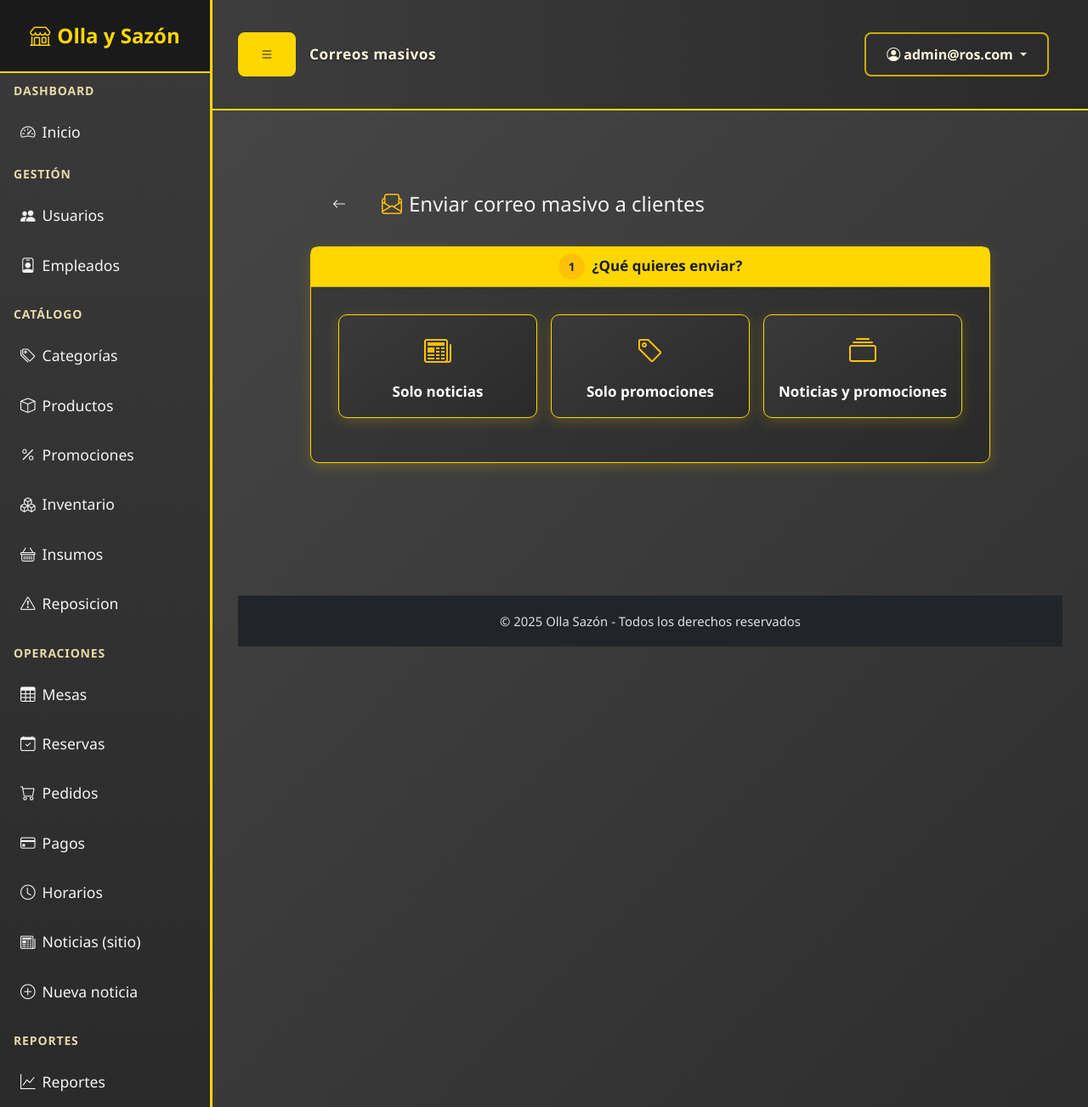
After one commit to Alex0523-sketch/ROS_Python, a Django app: page /correo-masivo/ in a window 1280 px wide. The commit adds this page. Shown: the whole page at 85% size. Run offline with Django 5.2, Linux system fonts and the light colour scheme; a user stored in the database is signed in; data comes from the database, SQL or seed files in the repository; tables that the repository leaves empty hold one stand-in row (values such as "Sample post").

Commit message:
Correos Masivos y vistas.

```diff
--- /dev/null
+++ b/template/admin/correo_masivo_form.html
@@ -0,0 +1,172 @@
+{% extends "layout/base.html" %}
+{% block title %}Correos masivos{% endblock %}
+{% block page_title %}Correos masivos{% endblock %}
+
+{% block extra_css %}
+<style>
+  .tipo-card { cursor: pointer; transition: border-color .15s, box-shadow .15s; color: #fff; }
+  .tipo-card:hover { border-color: #ffd700 !important; }
+  .tipo-card.selected { border-color: #ffd700 !important; box-shadow: 0 0 0 2px rgba(255,215,0,.35); }
+  .tipo-card .fw-semibold { color: #fff !important; }
+  .item-card { cursor: pointer; transition: border-color .15s, background .15s; color: #fff; }
+  .item-card:hover { border-color: #ffd700 !important; }
+  .item-card.selected { border-color: #ffd700 !important; background: rgba(255,215,0,.08) !important; }
+  .item-card .fw-semibold { color: #fff !important; }
+  .item-card .text-muted { color: rgba(255,255,255,0.6) !important; }
+  .item-card .text-white-50 { color: rgba(255,255,255,0.5) !important; }
+  .item-card .check-icon { display:none; color:#ffd700; font-size:1.2rem; }
+  .item-card.selected .check-icon { display:inline; }
+  /* Las secciones están en el DOM siempre; JS las muestra/oculta visualmente */
+  #seccion-noticias, #seccion-promociones, #seccion-asunto { visibility:hidden; max-height:0; overflow:hidden; margin:0; padding:0; opacity:0; transition: opacity .2s; }
+  #seccion-noticias.visible, #seccion-promociones.visible, #seccion-asunto.visible { visibility:visible; max-height:none; overflow:visible; margin-bottom:1.5rem!important; padding:0; opacity:1; }
+</style>
+{% endblock %}
+
+{% block content %}
+<div class="container-fluid" style="max-width:860px">
+  <div class="d-flex align-items-center gap-3 mb-4">
+    <a href="{% url 'admin_dashboard' %}" class="btn btn-outline-light btn-sm"><i class="bi bi-arrow-left"></i></a>
+    <h4 class="mb-0"><i class="bi bi-envelope-paper me-2 text-warning"></i>Enviar correo masivo a clientes</h4>
+  </div>
+
+  <form method="post" id="form-correo">
+    {% csrf_token %}
+
+    {# ── PASO 1: tipo ── #}
+    <div class="card mb-4">
+      <div class="card-header fw-semibold"><span class="badge bg-warning text-dark me-2">1</span>¿Qué quieres enviar?</div>
+      <div class="card-body">
+        <div class="row g-3">
+          <div class="col-12 col-md-4">
+            <div class="tipo-card card border-secondary p-3 text-center" data-tipo="noticias">
+              <i class="bi bi-newspaper fs-2 text-warning mb-2"></i>
+              <div class="fw-semibold">Solo noticias</div>
+              <input type="radio" name="tipo" value="noticias" class="d-none">
+            </div>
+          </div>
+          <div class="col-12 col-md-4">
+            <div class="tipo-card card border-secondary p-3 text-center" data-tipo="promociones">
+              <i class="bi bi-tag fs-2 text-warning mb-2"></i>
+              <div class="fw-semibold">Solo promociones</div>
+              <input type="radio" name="tipo" value="promociones" class="d-none">
+            </div>
+          </div>
+          <div class="col-12 col-md-4">
+            <div class="tipo-card card border-secondary p-3 text-center" data-tipo="ambas">
+              <i class="bi bi-collection fs-2 text-warning mb-2"></i>
+              <div class="fw-semibold">Noticias y promociones</div>
+              <input type="radio" name="tipo" value="ambas" class="d-none">
+            </div>
+          </div>
+        </div>
+      </div>
+    </div>
+
+    {# ── PASO 2: seleccionar noticias ── #}
+    <div class="card mb-4" id="seccion-noticias">
+      <div class="card-header fw-semibold"><span class="badge bg-warning text-dark me-2">2a</span>Selecciona las noticias</div>
+      <div class="card-body">
+        {% if noticias %}
+        <div class="row g-2">
+          {% for n in noticias %}
+          <div class="col-12 col-md-6">
+            <div class="item-card card border-secondary p-3" data-group="noticia" data-id="{{ n.id }}">
+              <div class="d-flex justify-content-between align-items-start gap-2">
+                <div>
+                  <div class="fw-semibold">{{ n.titulo }}</div>
+                  <div class="text-muted small">{{ n.fecha_publicacion|default:"Sin fecha" }}</div>
+                  <div class="small mt-1 text-white-50">{{ n.contenido|truncatechars:80 }}</div>
+                </div>
+                <i class="bi bi-check-circle-fill check-icon flex-shrink-0"></i>
+              </div>
+              <input type="checkbox" name="noticias_ids" value="{{ n.id }}" class="d-none item-check">
+            </div>
+          </div>
+          {% endfor %}
+        </div>
+        {% else %}
+        <p class="text-muted mb-0">No hay noticias publicadas. <a href="{% url 'admin_noticia_nuevo' %}" class="link-warning">Crear una</a>.</p>
+        {% endif %}
+      </div>
+    </div>
+
+    {# ── PASO 2: seleccionar promociones ── #}
+    <div class="card mb-4" id="seccion-promociones">
+      <div class="card-header fw-semibold"><span class="badge bg-warning text-dark me-2">2b</span>Selecciona las promociones</div>
+      <div class="card-body">
+        {% if promociones %}
+        <div class="row g-2">
+          {% for p in promociones %}
+          <div class="col-12 col-md-6">
+            <div class="item-card card border-secondary p-3" data-group="promocion" data-id="{{ p.id_promocion }}">
+              <div class="d-flex justify-content-between align-items-start gap-2">
+                <div>
+                  <div class="fw-semibold">{{ p.titulo }}</div>
+                  <div class="text-muted small">{{ p.fecha_inicio }} → {{ p.fecha_fin }} · <span class="text-warning">{{ p.descuento }}% dto.</span></div>
+                  {% if p.descripcion %}<div class="small mt-1 text-white-50">{{ p.descripcion|truncatechars:80 }}</div>{% endif %}
+                </div>
+                <i class="bi bi-check-circle-fill check-icon flex-shrink-0"></i>
+              </div>
+              <input type="checkbox" name="promociones_ids" value="{{ p.id_promocion }}" class="d-none item-check">
+            </div>
+          </div>
+          {% endfor %}
+        </div>
+        {% else %}
+        <p class="text-muted mb-0">No hay promociones activas. <a href="{% url 'admin_promocion_nuevo' %}" class="link-warning">Crear una</a>.</p>
+        {% endif %}
+      </div>
+    </div>
+
+    {# ── PASO 3: asunto personalizado ── #}
+    <div class="card mb-4" id="seccion-asunto">
+      <div class="card-header fw-semibold"><span class="badge bg-warning text-dark me-2">3</span>Asunto del correo <span class="text-muted fw-normal">(opcional)</span></div>
+      <div class="card-body">
+        <input type="text" name="subject" class="form-control" placeholder="Se generará automáticamente si lo dejas vacío">
+      </div>
+    </div>
+
+    <div id="btn-enviar-wrap" style="display:none">
+      <button type="submit" class="btn btn-warning fw-bold px-4">
+        <i class="bi bi-send me-2"></i>Enviar a todos los clientes
+      </button>
+    </div>
+  </form>
+</div>
+{% endblock %}
+
+{% block extra_js %}
+<script>
+document.addEventListener('DOMContentLoaded', function () {
+  const tipoCards = document.querySelectorAll('.tipo-card');
+  const secNoticias = document.getElementById('seccion-noticias');
+  const secPromociones = document.getElementById('seccion-promociones');
+  const secAsunto = document.getElementById('seccion-asunto');
+  const btnWrap = document.getElementById('btn-enviar-wrap');
+
+  function mostrar(el) { el.classList.add('visible'); }
+  function ocultar(el) { el.classList.remove('visible'); }
+
+  tipoCards.forEach(card => {
+    card.addEventListener('click', function () {
+      tipoCards.forEach(c => { c.classList.remove('selected'); c.querySelector('input[type=radio]').checked = false; });
+      this.classList.add('selected');
+      this.querySelector('input[type=radio]').checked = true;
+      const tipo = this.dataset.tipo;
+
+      tipo === 'noticias' || tipo === 'ambas' ? mostrar(secNoticias) : ocultar(secNoticias);
+      tipo === 'promociones' || tipo === 'ambas' ? mostrar(secPromociones) : ocultar(secPromociones);
+      mostrar(secAsunto);
+      btnWrap.style.display = '';
+    });
+  });
+
+  document.querySelectorAll('.item-card').forEach(card => {
+    card.addEventListener('click', function () {
+      this.classList.toggle('selected');
+      this.querySelector('.item-check').checked = this.classList.contains('selected');
+    });
+  });
+});
+</script>
+{% endblock %}
--- a/template/admin/dashboard.html
+++ b/template/admin/dashboard.html
@@ -363,6 +363,9 @@
           <div class="col-6 col-md-4 col-lg-3">
             <a href="{% url 'reportes_admin' %}" class="btn btn-dash-secondary w-100 quick-btn"><i class="bi bi-graph-up me-1"></i>Reportes</a>
           </div>
+          <div class="col-6 col-md-4 col-lg-3">
+            <a href="{% url 'admin_correo_masivo' %}" class="btn btn-dash-secondary w-100 quick-btn"><i class="bi bi-envelope-paper me-1"></i>Correos</a>
+          </div>
         </div>
       </div>
     </div>
--- a/users/infrastructure/views/admin_list_views.py
+++ b/users/infrastructure/views/admin_list_views.py
@@ -1485,6 +1485,135 @@ def horario_create_view(request):
 
 
 @admin_only
+def enviar_correo_masivo_view(request):
+    from users.infrastructure.models import NoticiaModel, PromocionModel
+    noticias = NoticiaModel.objects.order_by('-fecha_publicacion')
+    promociones = PromocionModel.objects.order_by('-fecha_inicio')
+
+    if request.method == 'POST':
+        tipo = (request.POST.get('tipo') or '').strip()
+        subject = (request.POST.get('subject') or '').strip()
+        noticias_ids = request.POST.getlist('noticias_ids')
+        promociones_ids = request.POST.getlist('promociones_ids')
+
+        incluir_noticias = tipo in ('noticias', 'ambas')
+        incluir_promociones = tipo in ('promociones', 'ambas')
+
+        sel_noticias = NoticiaModel.objects.filter(pk__in=noticias_ids) if incluir_noticias and noticias_ids else (
+            NoticiaModel.objects.order_by('-fecha_publicacion') if incluir_noticias else []
+        )
+        sel_promociones = PromocionModel.objects.filter(pk__in=promociones_ids) if incluir_promociones and promociones_ids else (
+            PromocionModel.objects.order_by('-fecha_inicio') if incluir_promociones else []
+        )
+
+        if not sel_noticias and not sel_promociones:
+            messages.error(request, 'Selecciona al menos una noticia o promoción.')
+            return render(request, 'admin/correo_masivo_form.html', {'noticias': noticias, 'promociones': promociones})
+
+        # Construir asunto automático
+        if not subject:
+            partes = []
+            if sel_noticias: partes.append('Noticias')
+            if sel_promociones: partes.append('Promociones')
+            subject = f"{'  y '.join(partes)} de Olla y Sazón 🍽️"
+
+        # Construir cuerpo HTML profesional
+        def abs_img(url):
+            """Convierte ruta relativa /media/... en URL absoluta accesible desde internet."""
+            if not url:
+                return ''
+            if url.startswith('http'):
+                return url
+            return request.build_absolute_uri(url)
+
+        bloques = []
+        if sel_noticias:
+            bloques.append(
+                '<tr><td style="padding:8px 32px 4px">'
+                '<p style="margin:0;font-size:11px;font-weight:700;letter-spacing:2px;text-transform:uppercase;color:#b8860b">&#128240; Noticias del restaurante</p>'
+                '</td></tr>'
+            )
+            for n in sel_noticias:
+                img_url = abs_img(n.imagen)
+                img = (f'<tr><td style="padding:0 32px 12px">'
+                       f'<img src="{img_url}" style="width:100%;max-width:536px;border-radius:8px;display:block">'
+                       f'</td></tr>') if img_url else ''
+                bloques.append(
+                    f'{img}'
+                    f'<tr><td style="padding:0 32px 24px;border-bottom:1px solid #f0e6c8">'
+                    f'<h3 style="margin:0 0 8px;font-size:18px;color:#1a1a1a;font-family:Georgia,serif">{n.titulo}</h3>'
+                    f'<p style="margin:0;font-size:14px;color:#555;line-height:1.6">{n.contenido}</p>'
+                    f'</td></tr>'
+                )
+        if sel_promociones:
+            bloques.append(
+                '<tr><td style="padding:24px 32px 4px">'
+                '<p style="margin:0;font-size:11px;font-weight:700;letter-spacing:2px;text-transform:uppercase;color:#b8860b">&#127991; Promociones especiales</p>'
+                '</td></tr>'
+            )
+            for p in sel_promociones:
+                img_url = abs_img(p.imagen_url)
+                img = (f'<tr><td style="padding:0 32px 12px">'
+                       f'<img src="{img_url}" style="width:100%;max-width:536px;border-radius:8px;display:block">'
+                       f'</td></tr>') if img_url else ''
+                desc = f'<p style="margin:6px 0 0;font-size:14px;color:#555;line-height:1.6">{p.descripcion}</p>' if p.descripcion else ''
+                bloques.append(
+                    f'{img}'
+                    f'<tr><td style="padding:0 32px 24px;border-bottom:1px solid #f0e6c8">'
+                    f'<h3 style="margin:0 0 6px;font-size:18px;color:#1a1a1a;font-family:Georgia,serif">{p.titulo}</h3>'
+                    f'<span style="display:inline-block;background:#ffd700;color:#1a1a1a;font-weight:700;font-size:13px;padding:4px 12px;border-radius:20px;margin-bottom:4px">{p.descuento}% de descuento</span>'
+                    f'<p style="margin:4px 0 0;font-size:12px;color:#888">Válido del {p.fecha_inicio} al {p.fecha_fin}</p>'
+                    f'{desc}'
+                    f'</td></tr>'
+                )
+
+        html_body = (
+            '<!DOCTYPE html><html><head><meta charset="UTF-8"></head><body style="margin:0;padding:0;background:#f5f0e8">'
+            '<table width="100%" cellpadding="0" cellspacing="0" style="background:#f5f0e8;padding:32px 0">'
+            '<tr><td align="center">'
+            '<table width="600" cellpadding="0" cellspacing="0" style="max-width:600px;width:100%;background:#ffffff;border-radius:12px;overflow:hidden;box-shadow:0 4px 24px rgba(0,0,0,0.10)">'
+            # Header
+            '<tr><td style="background:#1a1a1a;padding:28px 32px;text-align:center">'
+            '<h1 style="margin:0;font-family:Georgia,serif;font-size:28px;color:#ffd700;letter-spacing:1px">&#127869;&#65039; Olla y Saz&#243;n</h1>'
+            '<p style="margin:6px 0 0;font-size:13px;color:rgba(255,255,255,0.6)">Sabor que enamora</p>'
+            '</td></tr>'
+            # Divider
+            '<tr><td style="background:#ffd700;height:4px"></td></tr>'
+            # Content
+            '<tr><td style="padding:28px 32px 8px">'
+            '<p style="margin:0;font-size:15px;color:#333;line-height:1.6">Hola, te compartimos las últimas novedades de nuestro restaurante. &#128522;</p>'
+            '</td></tr>'
+            + ''.join(bloques) +
+            # Footer
+            '<tr><td style="background:#1a1a1a;padding:20px 32px;text-align:center">'
+            '<p style="margin:0 0 8px;font-size:12px;color:rgba(255,255,255,0.5)">&copy; Restaurante Olla y Saz&#243;n &nbsp;|&nbsp; Gracias por ser parte de nuestra familia</p>'
+            '<p style="margin:0;font-size:11px"><a href="{unsubscribe}" style="color:#ffd700;text-decoration:underline">Cancelar suscripci&#243;n</a></p>'
+            '</td></tr>'
+            '</table>'
+            '</td></tr></table>'
+            '</body></html>'
+        )
+
+        try:
+            from users.utils.sendpulse import enviar_promocion_a_clientes
+            enviar_promocion_a_clientes(subject=subject, html_body=html_body)
+            messages.success(request, 'Correo masivo enviado correctamente a todos los clientes activos.')
+        except RuntimeError as exc:
+            msg = str(exc)
+            if 'Sender is not valid' in msg:
+                messages.error(request, 'El remitente no está verificado en SendPulse. Ve a app.sendpulse.com → Email → Senders y verifica oscar14leguizamon@gmail.com')
+            elif 'auth error' in msg:
+                messages.error(request, f'Error de autenticación con SendPulse: {msg}')
+            else:
+                messages.error(request, f'Error al enviar: {msg}')
+        except Exception as exc:
+            messages.error(request, f'Error inesperado: {exc}')
+        return redirect('admin_correo_masivo')
+
+    return render(request, 'admin/correo_masivo_form.html', {'noticias': noticias, 'promociones': promociones})
+
+
+@admin_only
 def noticia_admin_create_view(request):
     ctx = {'posted': None}
     if request.method == 'POST':
--- a/users/urls.py
+++ b/users/urls.py
@@ -16,6 +16,7 @@ from users.infrastructure.views.admin_list_views import (
     mesa_create_view,
     mesa_edit_view,
     mesas_list_view,
+    enviar_correo_masivo_view,
     noticia_admin_create_view,
     pagos_list_view,
     pago_create_view,
@@ -152,6 +153,7 @@ urlpatterns = [
     path('pedido/confirmado/<int:pk>/', pedido_confirmado_publico_view, name='pedido_confirmado_publico'),
     path('carrito/', carrito_view, name='carrito'),
     path('menu/', menu_view, name='menu'),
+    path('correo-masivo/', enviar_correo_masivo_view, name='admin_correo_masivo'),
     path('noticias/admin/nuevo/', noticia_admin_create_view, name='admin_noticia_nuevo'),
     path('noticias/', noticias_view, name='noticias'),
     path('public/noticias/', noticias_view, name='noticias_public'),
```
Also changed, not shown: config/settings.py (+7 -0 lines), users/infrastructure/views/auth_views.py (+16 -0 lines), users/utils/sendpulse.py (added, +96 -0 lines), 1 other file.
